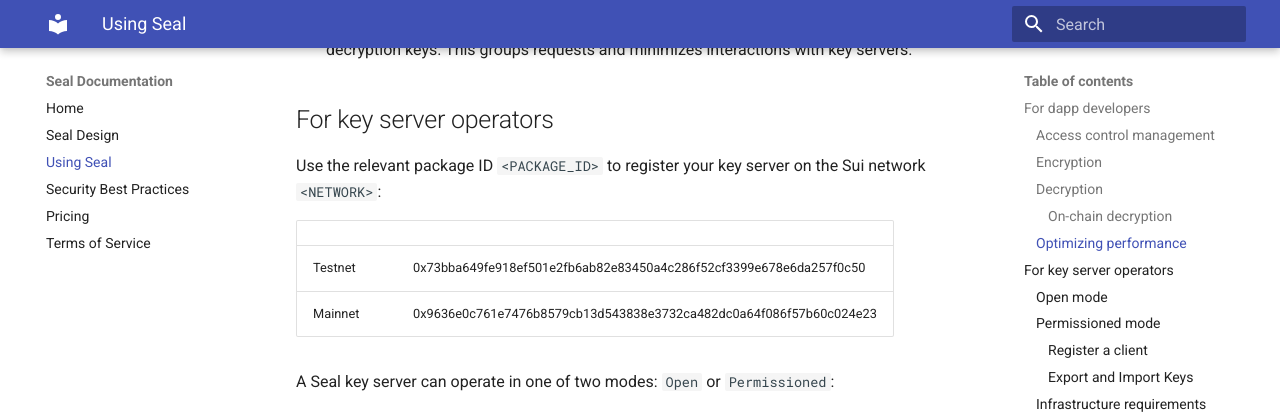
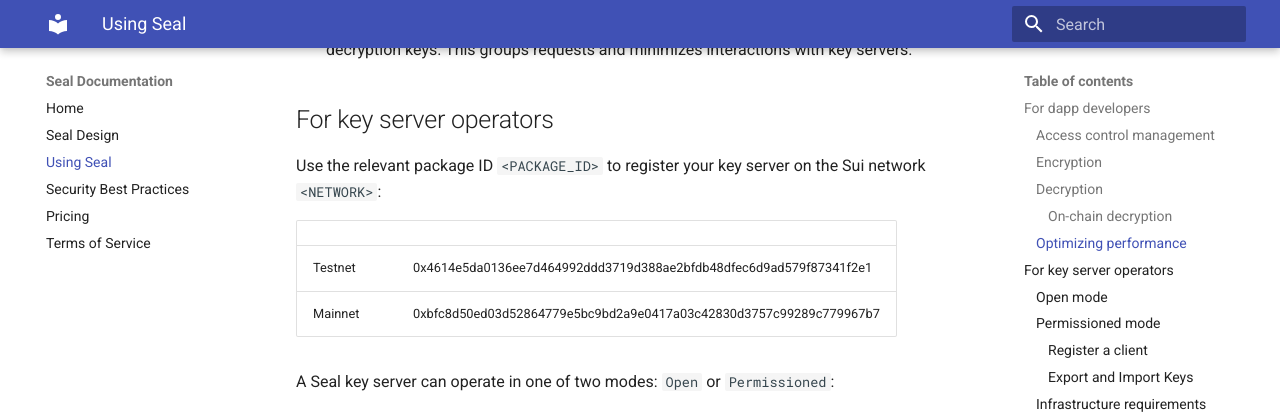
Before and after one commit to zonxa/seal, an MkDocs documentation site: the page built from docs/UsingSeal.md, in a window 1280 px wide and 900 px high, scrolled down 9096 px. Shown: the top 414 px of the window. Built offline with MkDocs 1.6.1 and Material for MkDocs 9.7.7, drawn with Linux system fonts in a browser that asks for light colours.

Commit message:
[docs] update packages (#272)

```diff
--- a/docs/UsingSeal.md
+++ b/docs/UsingSeal.md
@@ -308,8 +308,8 @@
 
 | <NETWORK> | <PACKAGE_ID> |
 | -------- | ------- |
-| Testnet | 0x73bba649fe918ef501e2fb6ab82e83450a4c286f52cf3399e678e6da257f0c50 |
-| Mainnet | 0x9636e0c761e7476b8579cb13d543838e3732ca482dc0a64f086f57b60c024e23 |
+| Testnet | 0x4614e5da0136ee7d464992ddd3719d388ae2bfdb48dfec6d9ad579f87341f2e1 |
+| Mainnet | 0xbfc8d50ed03d52864779e5bc9bd2a9e0417a03c42830d3757c99289c779967b7 |
 
 A Seal key server can operate in one of two modes: `Open` or `Permissioned`:
 
```
